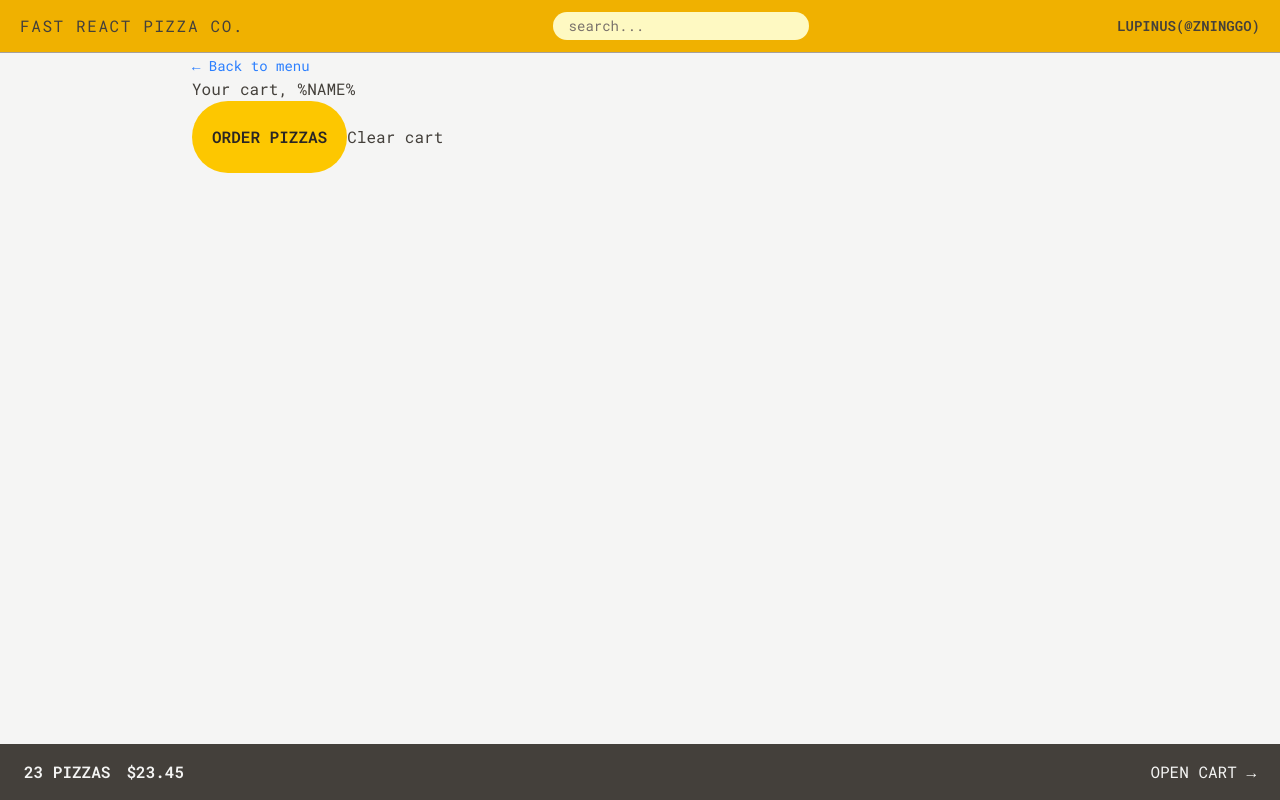
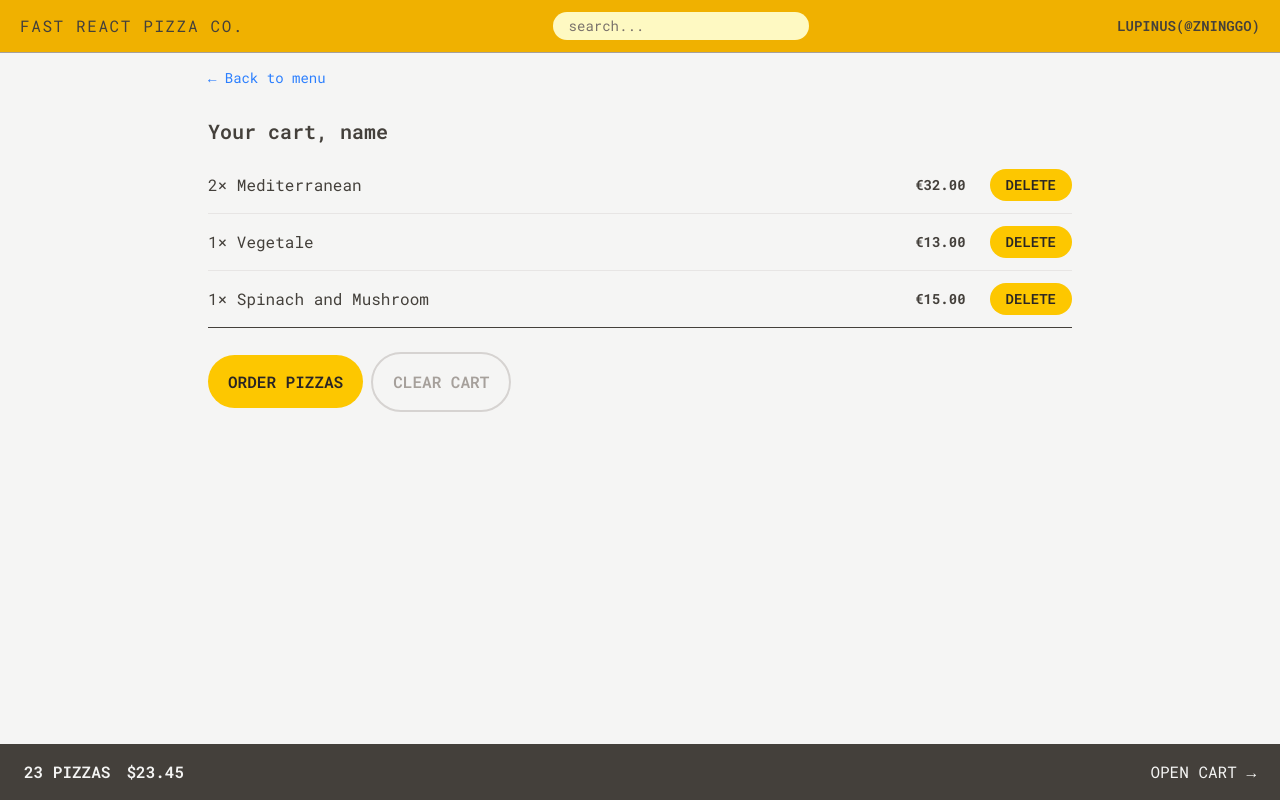
Before and after one commit to zautumn-dev/react-fast-pizza, a React (Vite) app: page /cart in a window 1280 px wide. Built offline with nearby package versions, Linux system fonts and the light colour scheme.

Commit message:
✨ feat: tailwind 订单列表样式

```diff
--- a/src/features/cart/Cart.jsx
+++ b/src/features/cart/Cart.jsx
@@ -1,6 +1,6 @@
-import { Link } from 'react-router-dom'
 import LinkComponent from '@UI/components/LinkComponent.jsx'
 import Button from '@UI/components/Button.jsx'
+import CartItem from '@/features/cart/components/CartItem.jsx'
 
 const fakeCart = [
   {
@@ -30,16 +30,23 @@ function Cart() {
   const cart = fakeCart
 
   return (
-    <div>
+    <div className="px-4 py-3">
       <LinkComponent to="/menu">&larr; Back to menu</LinkComponent>
 
-      <h2>Your cart, %NAME%</h2>
+      <h2 className="mt-7 text-xl font-semibold">Your cart, name</h2>
 
-      <div>
-        <Button to="/order/create" className="inline-block">
+      <ul className="mt-3 divide-y divide-stone-200 border-b">
+        {cart.map(item => (
+          <CartItem item={item} key={item.pizzaId} />
+        ))}
+      </ul>
+
+      <div className="mt-6 space-x-2">
+        <Button to="/order/create" type="primary">
           Order pizzas
         </Button>
-        <button>Clear cart</button>
+
+        <Button type="secondary">Clear cart</Button>
       </div>
     </div>
   )
--- a/src/features/cart/components/CartItem.jsx
+++ b/src/features/cart/components/CartItem.jsx
@@ -1,13 +1,18 @@
+import { formatCurrency } from '@utils'
+import Button from '@UI/components/Button.jsx'
+
 function CartItem({ item }) {
   const { pizzaId, name, quantity, totalPrice } = item
 
   return (
-    <li>
-      <p>
+    <li className="py-3 sm:flex sm:items-center sm:justify-between">
+      <p className="mb-1 sm:mb-0">
         {quantity}&times; {name}
       </p>
-      <div>
-        <p>{formatCurrency(totalPrice)}</p>
+      <div className="flex items-center justify-between sm:gap-6">
+        <p className="text-sm font-bold">{formatCurrency(totalPrice)}</p>
+
+        <Button type="small">Delete</Button>
       </div>
     </li>
   )
--- a/src/shared/ui/components/Button.jsx
+++ b/src/shared/ui/components/Button.jsx
@@ -2,12 +2,13 @@ import React from 'react'
 import { Link } from 'react-router-dom'
 
 const baseStyle =
-  'cursor-pointer rounded-full bg-yellow-400 font-semibold text-stone-800 uppercase transition-colors duration-300 hover:bg-yellow-300 focus:ring-3 focus:ring-yellow-300 focus:ring-offset-2 focus:outline-none disabled:cursor-not-allowed '
+  'cursor-pointer rounded-full bg-yellow-400 font-semibold text-stone-800 uppercase transition-colors duration-300 hover:bg-yellow-300 focus:ring-3 focus:ring-yellow-300 focus:ring-offset-2 focus:outline-none disabled:cursor-not-allowed'
 
 function Button({ children, disabled = false, className, to, type = 'primary' }) {
   const types = {
-    primary: `${baseStyle} px-3 py-2 sm:px-5 sm:py-6 ${className}`,
+    primary: `${baseStyle} px-3 py-2 sm:px-5 sm:py-4 ${className}`,
     small: `${baseStyle} px-3 py-2 sm:px-4 sm:py-1.5 text-sm ${className}`,
+    secondary: `cursor-pointer rounded-full border-2 border-stone-300 font-semibold text-stone-400 uppercase transition-colors duration-300 hover:bg-stone-400 hover:text-stone-600 focus:text-stone-600 focus:ring-3 focus:ring-stone-300 focus:ring-offset-2 focus:outline-none disabled:cursor-not-allowed px-3 py-2 sm:px-5 sm:py-4`,
   }
   if (to)
     return (
```
